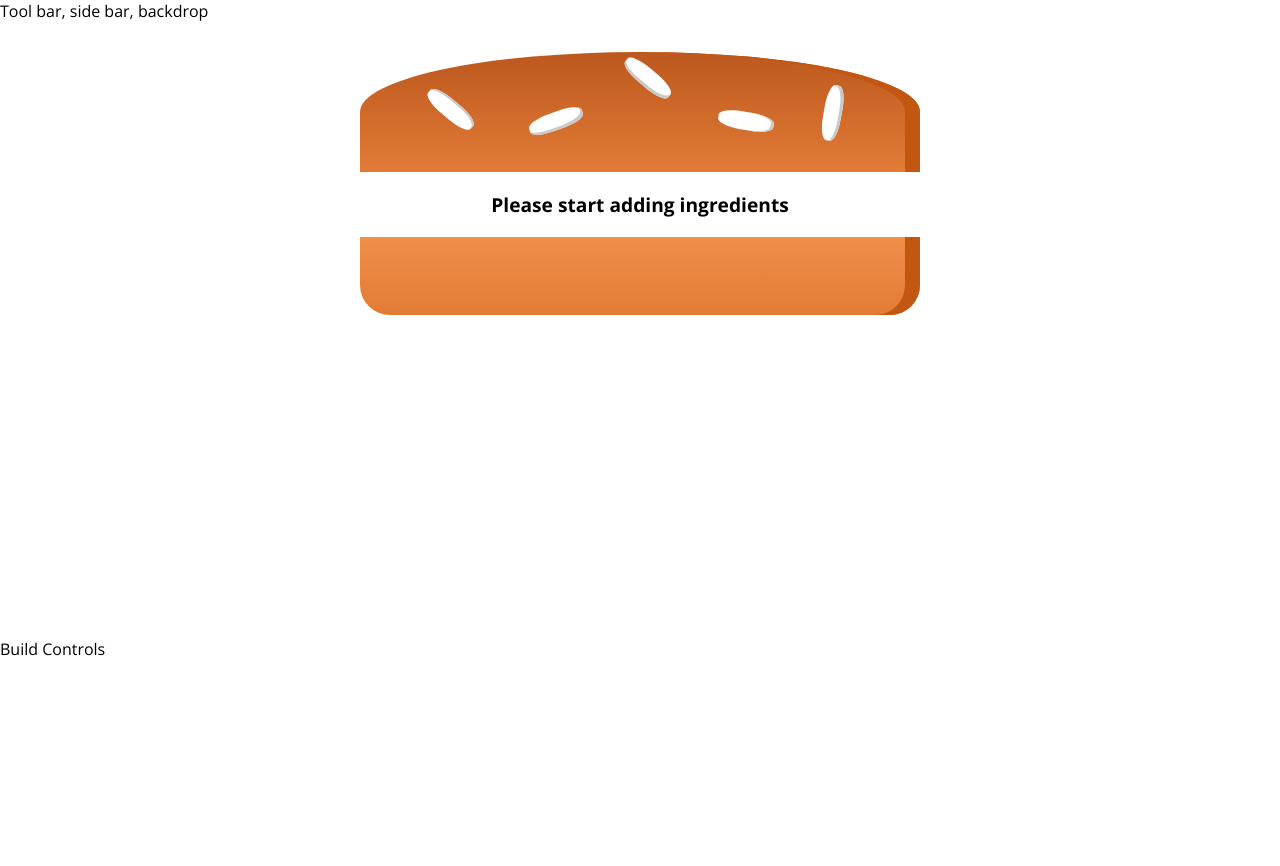
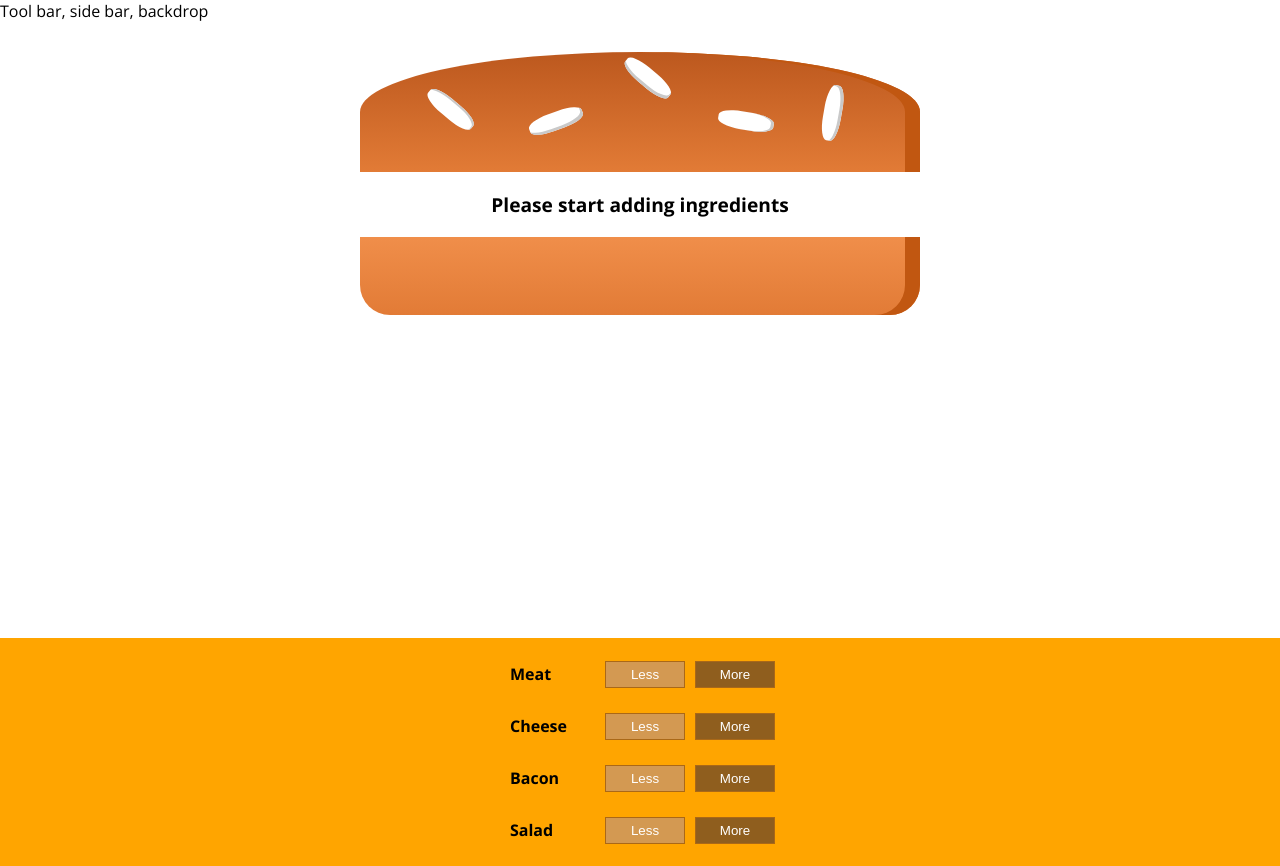
Before and after one commit to DonaldIvan/burger-builder, a React (Create React App) app: page / in a window 1280 px wide. Before the commit the page ends 800 px from the top, so only its background shows below. Built offline with nearby package versions, Linux system fonts and the light colour scheme.

Commit message:
Add build controls to burger builder

```diff
--- a/src/components/Burger/BuildControls/BuildControl/BuildControl.js
+++ b/src/components/Burger/BuildControls/BuildControl/BuildControl.js
@@ -1,15 +1,14 @@
 import React from 'react'
+import classNames from 'classnames'
 import styles from './BuildControl.module.scss'
 import PropTypes from 'prop-types'
 
 const buildControl = ({ label }) => {
-  console.log(styles)
-  console.log('test')
   return (
     <div className={styles.buildControl}>
       <div className={styles.label}>{label}</div>
-      <button className={styles.less}>Less</button>
-      <button className={styles.more}>More</button>
+      <button className={classNames(styles.action, styles.less)}>Less</button>
+      <button className={classNames(styles.action, styles.more)}>More</button>
     </div>
   )
 }
--- a/src/components/Burger/BuildControls/BuildControls.js
+++ b/src/components/Burger/BuildControls/BuildControls.js
@@ -1,8 +1,23 @@
 import React from 'react'
 import PropTypes from 'prop-types'
+import { INGREDIENTS } from 'constants/ingredients'
+
+import BuildControl from './BuildControl/BuildControl'
+
+import styles from './BuildControls.module.scss'
+
+const controls = Object.values(INGREDIENTS).filter(
+  (obj) => ![INGREDIENTS.BREAD_BOTTOM.TYPE, INGREDIENTS.BREAD_TOP.TYPE].includes(obj.TYPE),
+)
 
 const buildControls = (props) => {
-  return <div></div>
+  return (
+    <div className={styles.buildControls}>
+      {controls.map((obj) => (
+        <BuildControl key={obj.LABEL} label={obj.LABEL} type={obj.TYPE} />
+      ))}
+    </div>
+  )
 }
 
 buildControls.propTypes = {}
--- a/src/components/Burger/Burger.js
+++ b/src/components/Burger/Burger.js
@@ -12,9 +12,9 @@ const burger = ({ ingredients }) => {
     .reduce((initial, current) => initial.concat(current), [])
   return (
     <div className={styles.burger}>
-      <BurgerIngredient type={INGREDIENTS.BREAD_TOP} />
+      <BurgerIngredient type={INGREDIENTS.BREAD_TOP.TYPE} />
       {(transformedIngredients.length && transformedIngredients) || <p>Please start adding ingredients</p>}
-      <BurgerIngredient type={INGREDIENTS.BREAD_BOTTOM} />
+      <BurgerIngredient type={INGREDIENTS.BREAD_BOTTOM.TYPE} />
     </div>
   )
 }
--- a/src/components/Burger/Burger.module.scss
+++ b/src/components/Burger/Burger.module.scss
@@ -18,7 +18,7 @@
 @media (min-width: 500px) and (min-height: 401px) {
   .burger {
     width: 450px;
-    height: 400px;
+    height: 300px;
   }
 }
 
--- a/src/components/Burger/BurgerIngredient/BurgerIngredient.js
+++ b/src/components/Burger/BurgerIngredient/BurgerIngredient.js
@@ -7,22 +7,22 @@ class BurgerIngredient extends Component {
   render() {
     const getIngredient = (ingredientType) => {
       switch (ingredientType) {
-        case INGREDIENTS.BREAD_BOTTOM:
+        case INGREDIENTS.BREAD_BOTTOM.TYPE:
           return <div className={styles.breadBottom}></div>
-        case INGREDIENTS.BREAD_TOP:
+        case INGREDIENTS.BREAD_TOP.TYPE:
           return (
             <div className={styles.breadTop}>
               <div className={styles.seeds1}></div>
               <div className={styles.seeds2}></div>
             </div>
           )
-        case INGREDIENTS.MEAT:
+        case INGREDIENTS.MEAT.TYPE:
           return <div className={styles.meat}></div>
-        case INGREDIENTS.CHEESE:
+        case INGREDIENTS.CHEESE.TYPE:
           return <div className={styles.cheese}></div>
-        case INGREDIENTS.BACON:
+        case INGREDIENTS.BACON.TYPE:
           return <div className={styles.bacon}></div>
-        case INGREDIENTS.SALAD:
+        case INGREDIENTS.SALAD.TYPE:
           return <div className={styles.salad}></div>
         default:
           return null
--- a/src/constants/ingredients.js
+++ b/src/constants/ingredients.js
@@ -1,8 +1,26 @@
 export const INGREDIENTS = {
-  BREAD_BOTTOM: 'breadBottom',
-  BREAD_TOP: 'breadTop',
-  MEAT: 'meat',
-  CHEESE: 'cheese',
-  BACON: 'bacon',
-  SALAD: 'salad',
+  BREAD_BOTTOM: {
+    LABEL: 'Bread bottom',
+    TYPE: 'breadBottom',
+  },
+  BREAD_TOP: {
+    LABEL: 'Bread Top',
+    TYPE: 'breadTop',
+  },
+  MEAT: {
+    LABEL: 'Meat',
+    TYPE: 'meat',
+  },
+  CHEESE: {
+    LABEL: 'Cheese',
+    TYPE: 'cheese',
+  },
+  BACON: {
+    LABEL: 'Bacon',
+    TYPE: 'bacon',
+  },
+  SALAD: {
+    LABEL: 'Salad',
+    TYPE: 'salad',
+  },
 }
--- a/src/containers/BurgerBuilder/BurgerBuilder.js
+++ b/src/containers/BurgerBuilder/BurgerBuilder.js
@@ -1,6 +1,7 @@
 import React, { Component } from 'react'
 import Auxillary from 'hoc/Auxillary'
 import Burger from 'components/Burger/Burger'
+import BuildControls from 'components/Burger/BuildControls/BuildControls'
 
 class BurgerBuilder extends Component {
   state = {
@@ -15,7 +16,7 @@ class BurgerBuilder extends Component {
     return (
       <Auxillary>
         <Burger ingredients={this.state.ingredients} />
-        <div>Build Controls</div>
+        <BuildControls />
       </Auxillary>
     )
   }
```
